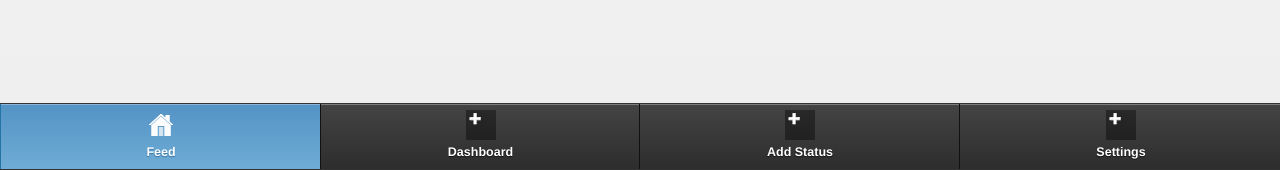
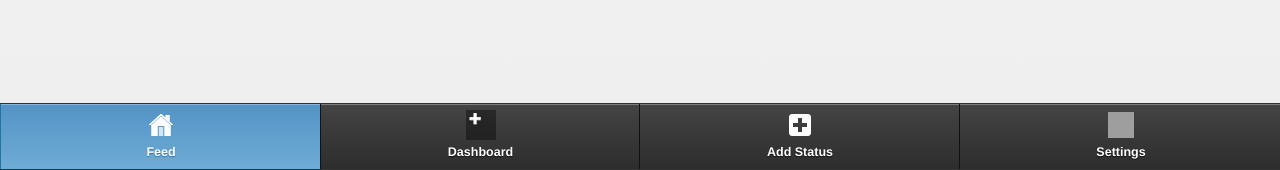
Before and after one commit to alvinkheng/CS147Project, a PHP site: page / in a window 1280 px wide. Shown: the part 630-800 px from the top of the page. Run offline with PHP 8.4, Linux system fonts and the light colour scheme; data that the repository does not hold is empty; grey boxes are pictures that could not be loaded.

Commit message:
changed icons

```diff
--- a/footer.php
+++ b/footer.php
@@ -5,7 +5,7 @@
     <ul>
       <li><a href="index.php" id="home" data-icon="custom" class=<?= $select0; ?>>Feed</a></li>
       <li><a href="dashboard.php" id="dashboard" data-icon="custom" class=<?= $select1; ?>>Dashboard</a></li>
-      <li><a href="addStatus.php" id="addStatus" data-icon="custom" class=<?= $select2; ?>>Add Status</a></li>
+      <li><a href="addStatus.php" id="add" data-icon="custom" class=<?= $select2; ?>>Add Status</a></li>
       <li><a href="settings.php" id="settings" data-icon="custom" class=<?= $select3; ?>>Settings</a></li>
     </ul>
   </div>
--- a/style.css
+++ b/style.css
@@ -4,6 +4,6 @@
 		#key .ui-icon { background: url(icons/30-key.png) 50% 50% no-repeat; background-size: 12px 26px; }
 		#email .ui-icon { background:  url(icons/18-envelope.png) 50% 50% no-repeat; background-size: 24px 16px;  }
 		#login .ui-icon { background:  url(icons/30-key.png) 50% 50% no-repeat;  background-size: 12px 26px; }
-		#add .ui-icon { background:  url(icons/10-medical.png) 50% 50% no-repeat;  background-size: 22px 27px; }
+		#add .ui-icon { background:  url(icons/10-medical.png) 50% 50% no-repeat;  background-size: 22px 22px; }
 		#coffee .ui-icon { background:  url(icons/100-coffee.png) 50% 50% no-repeat;  background-size: 20px 24px; }
-		#skull .ui-icon { background:  url(icons/21-skull.png) 50% 50% no-repeat;  background-size: 22px 24px; }
+		#settings .ui-icon { background:  url(icons/19-gear.png) 50% 50% no-repeat;  background-size: 26px 26px; }
```
